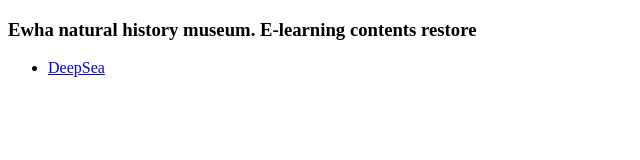
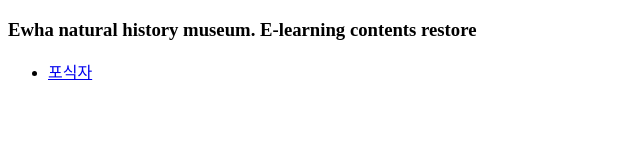
Before and after one commit to YoungEunYu/1110_posicja, a plain HTML site: page index.html in a window 1280 px wide. Shown: the full height of the page, 0-640 px from the left. Drawn offline with Linux system fonts and the light colour scheme.

Commit message:
Update index.html

```diff
--- a/index.html
+++ b/index.html
@@ -11,7 +11,7 @@
 	  <nav class = "navigator">
 		<h3 class="site-name" href="index.html"> Ewha natural history museum. E-learning contents restore</h3>
 		  <ul>
-			  <li><a class = "nav-menu" href="ActionScript2_html5.html">DeepSea</a></li>
+			  <li><a class = "nav-menu" href="ActionScript2_html5.html">포식자</a></li>
 
 		  </ul>
 		</nav>
```
